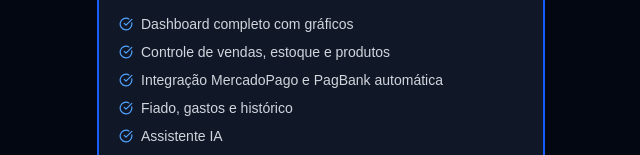
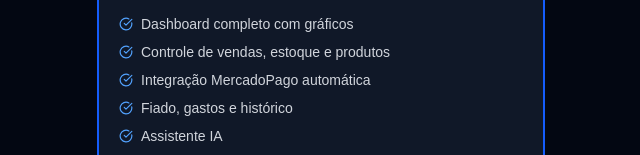
Before and after one commit to Topracker/commerly, a Next.js app: page /planos in a window 1280 px wide. Shown: the part 330-485 px from the top of the page, without its empty margins (319-959 px from the left). Built offline with nearby package versions, Linux system fonts and the light colour scheme; no server answers.

Commit message:
chore(planos): remove PagBank da lista de features
Mantem apenas MercadoPago na descricao do plano.

```diff
--- a/app/planos/page.tsx
+++ b/app/planos/page.tsx
@@ -39,7 +39,7 @@ function PlanosConteudo() {
   const FEATURES = [
     'Dashboard completo com gráficos',
     'Controle de vendas, estoque e produtos',
-    'Integração MercadoPago e PagBank automática',
+    'Integração MercadoPago automática',
     'Fiado, gastos e histórico',
     'Assistente IA',
     'Novas funcionalidades em primeira mão',
```
